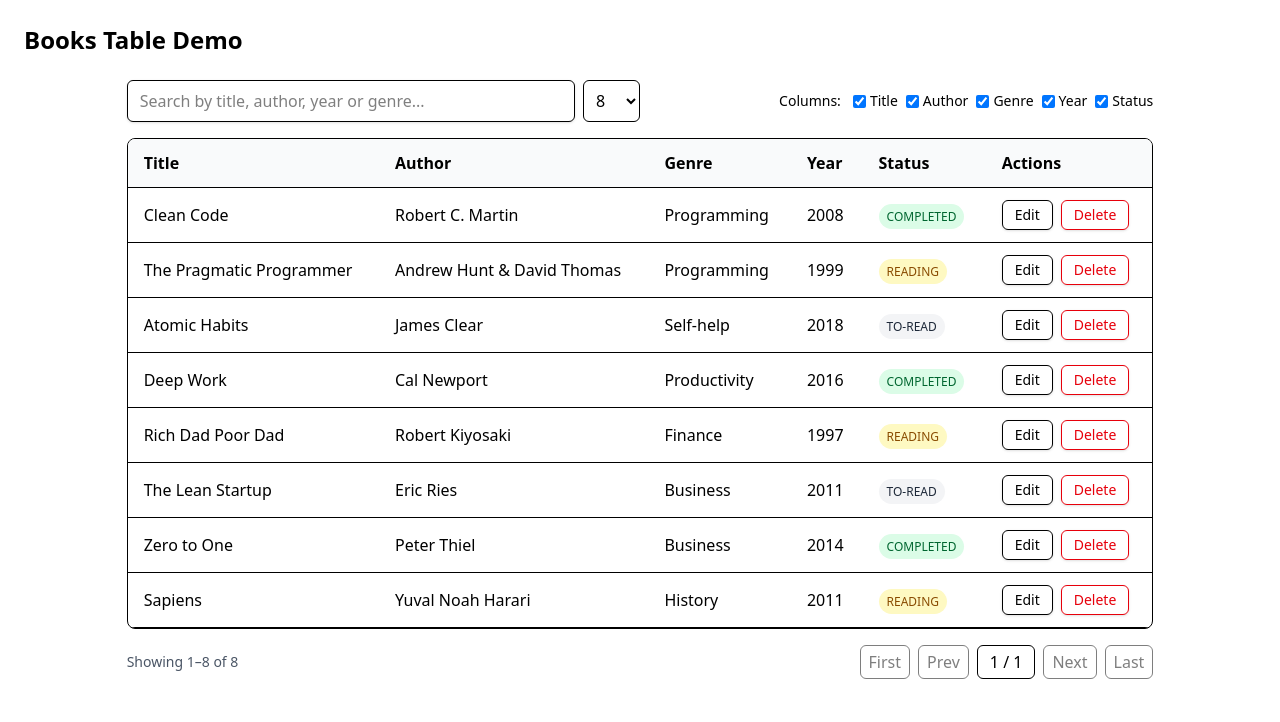
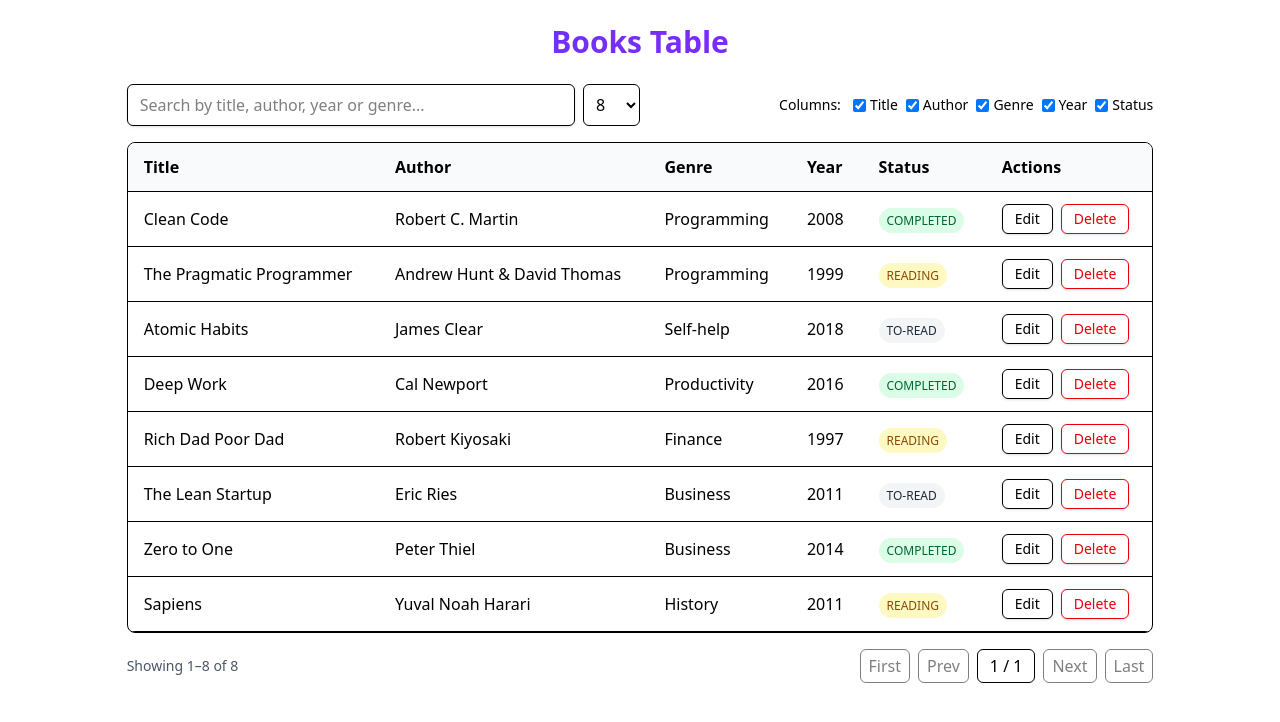
Before and after one commit to gsharma101/Book-Management-API, a React (Vite) app in the folder book-management-react/: page / in a window 1280 px wide. Shown: the top 722 px of the page. Built offline with nearby package versions, Linux system fonts and the light colour scheme.

Commit message:
improving frontend heading

```diff
--- a/book-management-react/src/App.jsx
+++ b/book-management-react/src/App.jsx
@@ -82,7 +82,10 @@
 
   return (
     <div className="p-6">
-      <h1 className="text-2xl font-semibold mb-6">Books Table Demo</h1>
+      <h1 className="text-3xl font-extrabold mb-6 text-center bg-gradient-to-r from-indigo-600 to-purple-600 bg-clip-text text-transparent">
+        Books Table
+      </h1>
+
       <BookTable
         books={books}
         onEdit={handleEdit}
```
Also changed, not shown: 1 other file (tests, documents, lock files or other folders).
